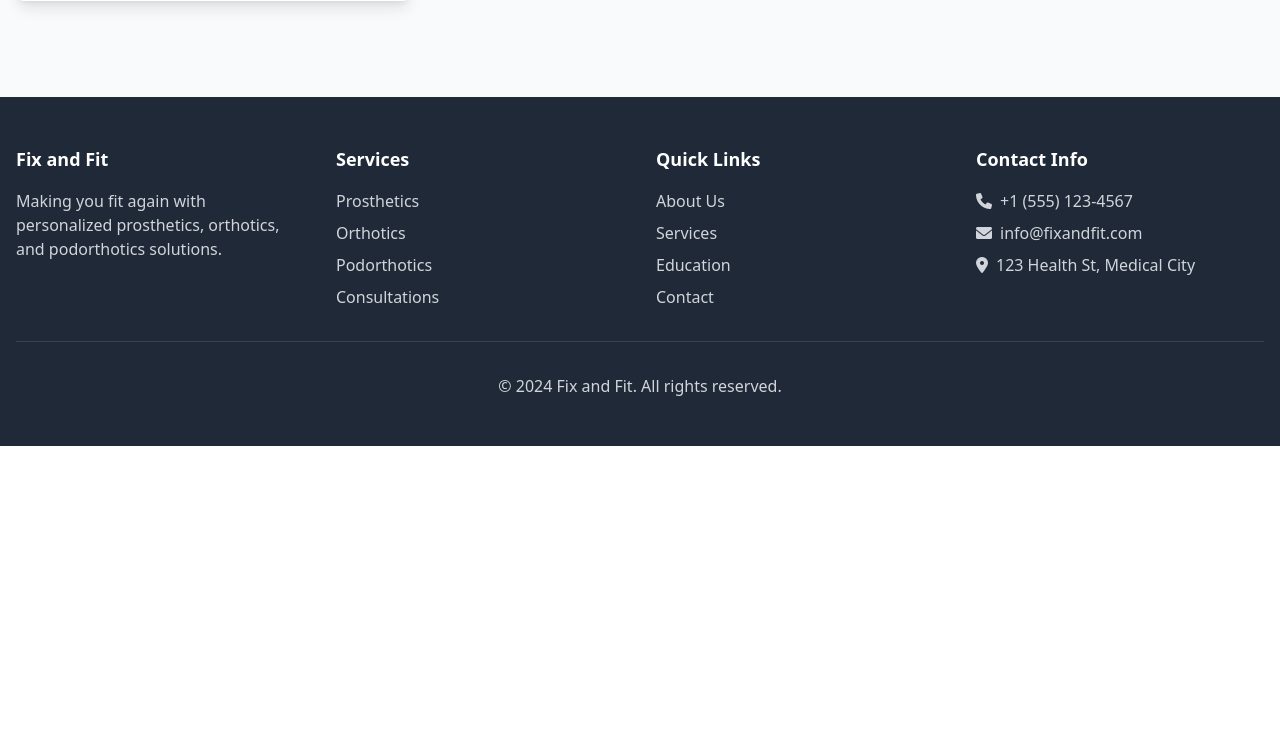
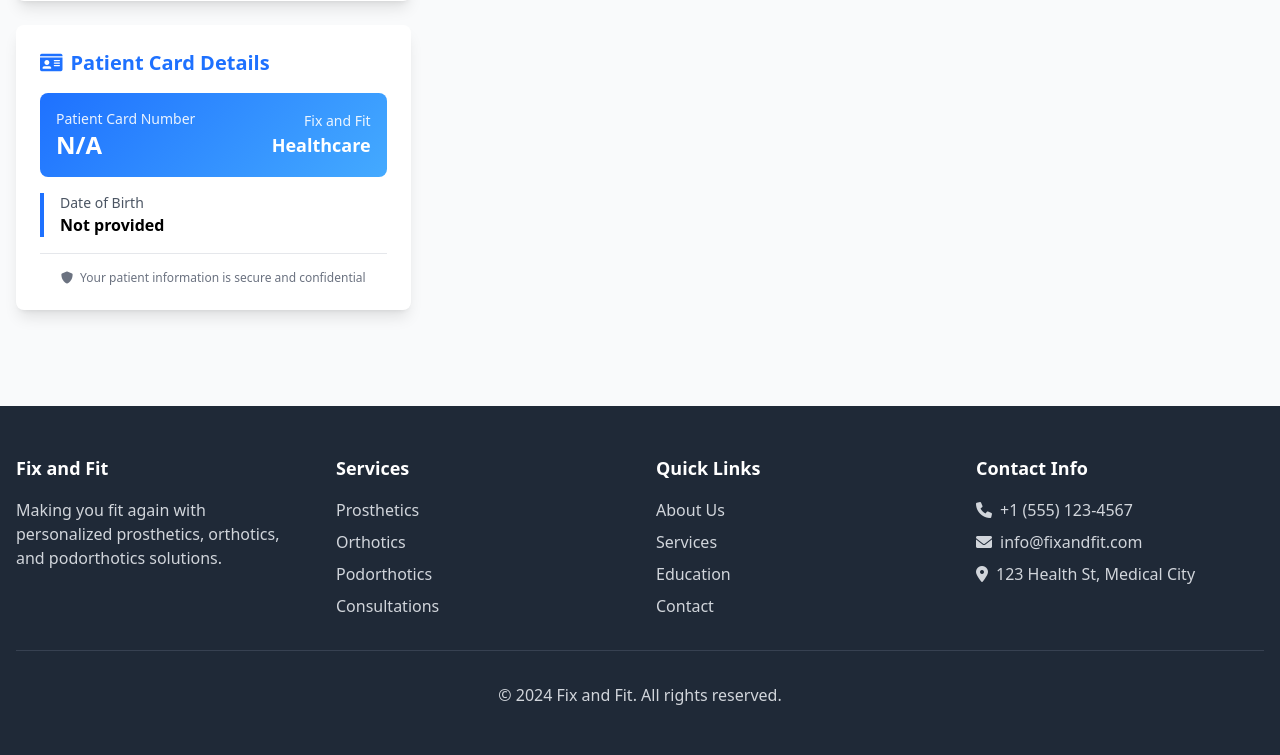
Before and after one commit to ctoriola/fixandfit2, a Flask app: template templates/dashboard.html in a window 1280 px wide. Shown: the part 664-1419 px from the top of the page. Before the commit the page ends 1110 px from the top, so only its background shows below. Run offline with Flask 3, Linux system fonts and the light colour scheme; the template is opened without the code that fills it, so the values that code supplies are empty; some libraries are stand-ins or nearby versions.

Commit message:
Add patient card details section to user dashboard

```diff
--- a/templates/dashboard.html
+++ b/templates/dashboard.html
@@ -39,7 +39,57 @@
                     {% if current_user.phone %}
                         <p><strong>Phone:</strong> {{ current_user.phone }}</p>
                     {% endif %}
-                    <p><strong>Member since:</strong> {{ current_user.created_at.strftime('%B %Y') }}</p>
+                    <p><strong>Member since:</strong> {{ current_user.created_at.strftime('%B %Y') if current_user.created_at else 'N/A' }}</p>
+                </div>
+            </div>
+
+            <!-- Patient Card Details -->
+            <div class="bg-white rounded-lg shadow-lg p-6 mt-6" data-aos="fade-up">
+                <h2 class="text-xl font-semibold mb-4 text-primary">
+                    <i class="fas fa-id-card mr-2"></i>Patient Card Details
+                </h2>
+                <div class="bg-gradient-primary rounded-lg p-4 text-white mb-4">
+                    <div class="flex justify-between items-center">
+                        <div>
+                            <p class="text-sm opacity-90">Patient Card Number</p>
+                            <p class="text-2xl font-bold">{{ current_user.patient_card_number or 'N/A' }}</p>
+                        </div>
+                        <div class="text-right">
+                            <p class="text-sm opacity-90">Fix and Fit</p>
+                            <p class="text-lg font-semibold">Healthcare</p>
+                        </div>
+                    </div>
+                </div>
+
+                <div class="grid grid-cols-1 gap-4">
+                    <div class="border-l-4 border-primary pl-4">
+                        <p class="text-sm text-gray-600">Date of Birth</p>
+                        <p class="font-semibold">{{ current_user.date_of_birth or 'Not provided' }}</p>
+                    </div>
+
+                    {% if current_user.address %}
+                    <div class="border-l-4 border-accent pl-4">
+                        <p class="text-sm text-gray-600">Address</p>
+                        <p class="font-semibold">{{ current_user.address }}</p>
+                    </div>
+                    {% endif %}
+
+                    {% if current_user.emergency_contact %}
+                    <div class="border-l-4 border-red-500 pl-4">
+                        <p class="text-sm text-gray-600">Emergency Contact</p>
+                        <p class="font-semibold">{{ current_user.emergency_contact }}</p>
+                        {% if current_user.emergency_phone %}
+                            <p class="text-sm text-gray-500">{{ current_user.emergency_phone }}</p>
+                        {% endif %}
+                    </div>
+                    {% endif %}
+                </div>
+
+                <div class="mt-4 pt-4 border-t border-gray-200">
+                    <p class="text-xs text-gray-500 text-center">
+                        <i class="fas fa-shield-alt mr-1"></i>
+                        Your patient information is secure and confidential
+                    </p>
                 </div>
             </div>
         </div>
```
